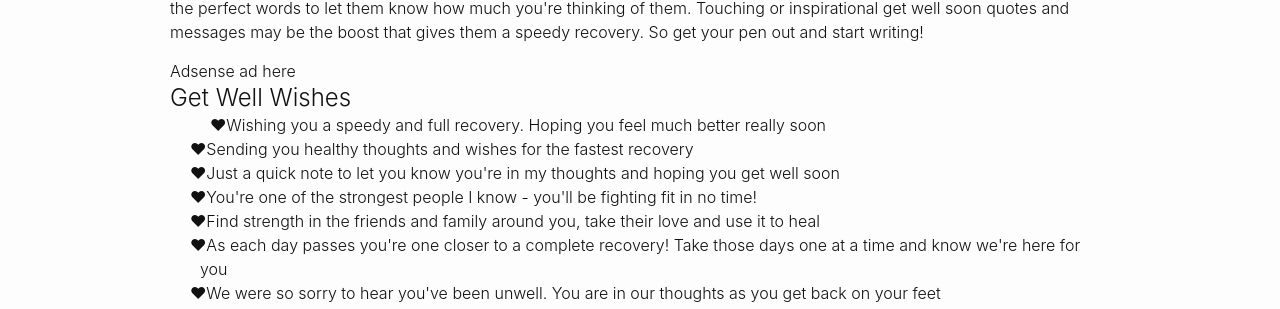
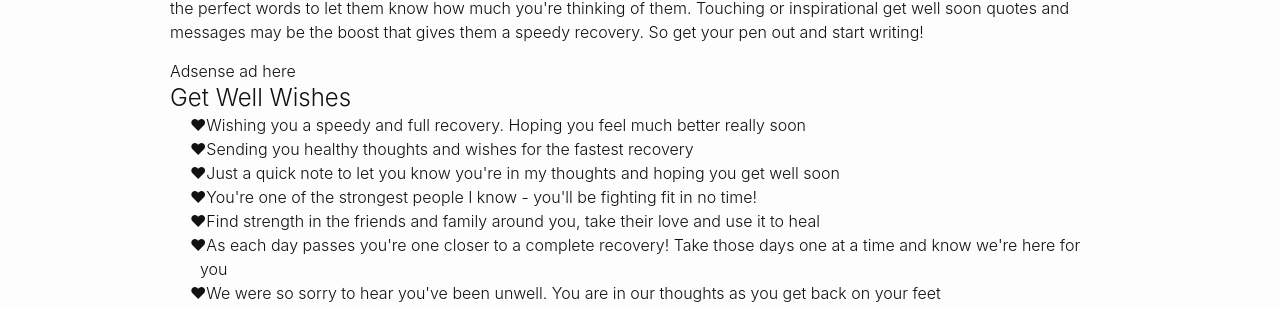
Before and after one commit to andyml123/andyml123.github.io, a Jekyll site: the page index2.html, which Jekyll copies as it is, in a window 1280 px wide. Shown: the part 433-742 px from the top of the page. Built offline with Jekyll 4.4.1, drawn with Linux system fonts in a browser that asks for light colours.

Commit message:
Update index2.html

```diff
--- a/index2.html
+++ b/index2.html
@@ -49,7 +49,7 @@
 
 <ul class="heart">
 
-<li style="padding-left:20px;">Wishing you a speedy and full recovery. Hoping you feel much better really soon</li>
+<li>Wishing you a speedy and full recovery. Hoping you feel much better really soon</li>
 <li>Sending you healthy thoughts and wishes for the fastest recovery</li>
 <li>Just a quick note to let you know you're in my thoughts and hoping you get well soon</li>
 <li>You're one of the strongest people I know - you'll be fighting fit in no time!</li>
```
